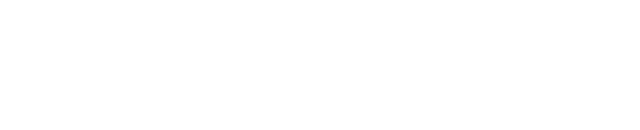
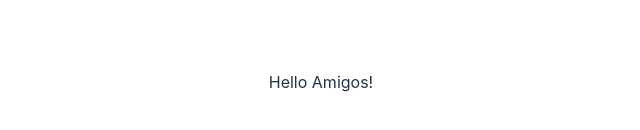
Before and after one commit to Filemonekk/WebAmogios_ReactApp, a React (Vite) app: page / in a window 1280 px wide. Shown: the part 318-448 px from the top of the page, without its empty margins (319-959 px from the left). Built offline with nearby package versions, Linux system fonts and the light colour scheme.

Commit message:
created text component

```diff
--- a/src/App.tsx
+++ b/src/App.tsx
@@ -1,10 +1,10 @@
 import './App.css'
-
+import {Text} from './ui/Text'
 
 function App() {
   return (
     <>
-
+    <Text>Hello Amigos!</Text>
     </>
   )
 
--- /dev/null
+++ b/src/ui/Text/Text.tsx
@@ -0,0 +1,7 @@
+type Props = {
+    children: string;
+}
+
+export const Text = ({children }: Props) => {
+    return <p>{children}</p>;
+};
--- /dev/null
+++ b/src/ui/Text/index.ts
@@ -0,0 +1 @@
+export {Text} from "./Text"
```
Also changed, not shown: 2 other files (tests, documents, lock files or other folders).
